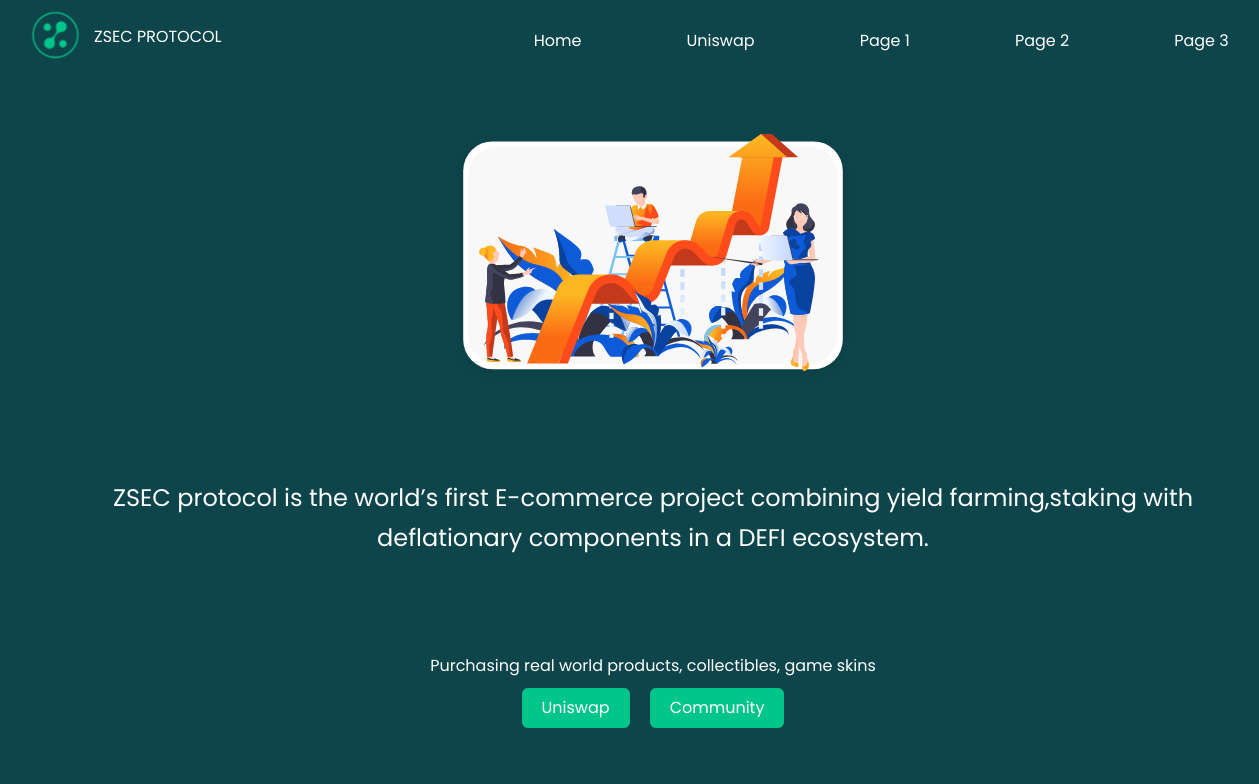
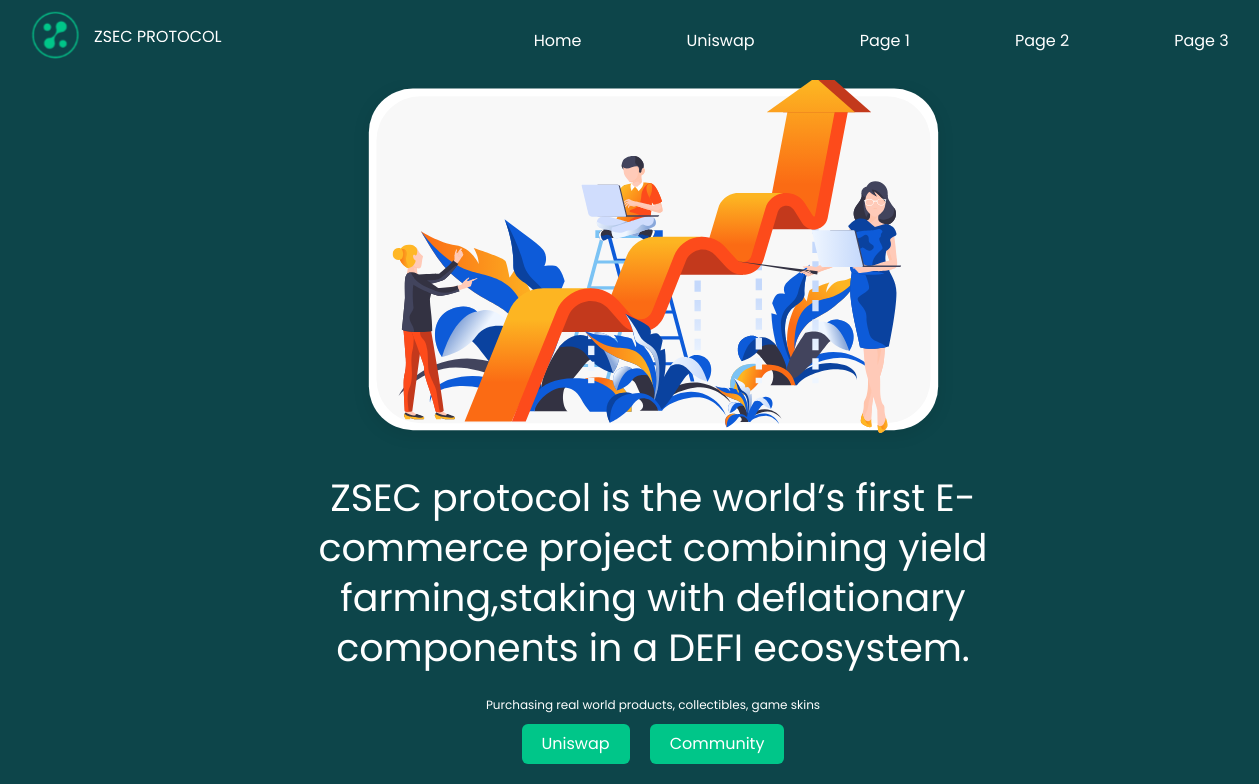
Before and after one commit to naseemshah/react-zesc-website, a React (Create React App) app: page / in a window 1536 px wide. Shown: the top 784 px of the page, without its empty margins (115-1374 px from the left). Built offline with nearby package versions, Linux system fonts and the light colour scheme.

Commit message:
max-width fix

```diff
--- a/src/App.css
+++ b/src/App.css
@@ -8,3 +8,9 @@
   background-color: #0D454A;
   font-family: 'Poppins', sans-serif;
 }
+
+body section{
+  margin-left: auto;
+  margin-right: auto;
+  max-width: 1000px;
+}
--- a/src/App.js
+++ b/src/App.js
@@ -12,11 +12,11 @@
     <div className="App">
       <header className="App-header">
         <NavBar />
-        <HeroSection />
-        <StatsSection />
-        <CoreFeaturesSection />
-        <TokenomicsSection />
       </header>
+      <HeroSection />
+      <StatsSection />
+      <CoreFeaturesSection />
+      <TokenomicsSection />
     </div>
   );
 }
--- a/src/components/HeroSection/hero.css
+++ b/src/components/HeroSection/hero.css
@@ -12,9 +12,10 @@
 #HeroSection h1{
     text-align: center;
     margin: 10px;
-    line-height: 40px;
+    line-height: 35px;
     font-weight: normal;
-    max-width: 80%;
+    max-width: 70%;
+    font-size: 25px;
 }
 
 .hero-image{
@@ -56,6 +57,24 @@
 #HeroSection p{
     text-align: center;
 }
+
+@media screen and (min-width: 1500px) {
+    .hero-image{
+        max-width: 70%;
+        max-height: 400px;
+    }
+    #HeroSection{
+        padding-top: 70px;
+    }
+    #HeroSection h1{
+        font-size: 38px;
+        line-height: 50px;
+    }
+    #HeroSection p{
+        font-size: 12px;
+    }
+}
+
 
 @media screen and (max-width: 768px) {
     #HeroSection{
--- a/src/components/Navbar/Navbar.js
+++ b/src/components/Navbar/Navbar.js
@@ -14,10 +14,10 @@
         setsideBarOpen(!sidebarBtnOpen)
     }
   return (
-    <div>
-
+    <div className="NavContainer">
 
         <nav className="navbar">
+
             <div className="nav-logo" >
                 <img src={logo}alt="ZSEC PROTOCOL Logo" ></img>
             </div>
```
Also changed, not shown: src/components/Navbar/navbar.css (+9 -1 lines).
